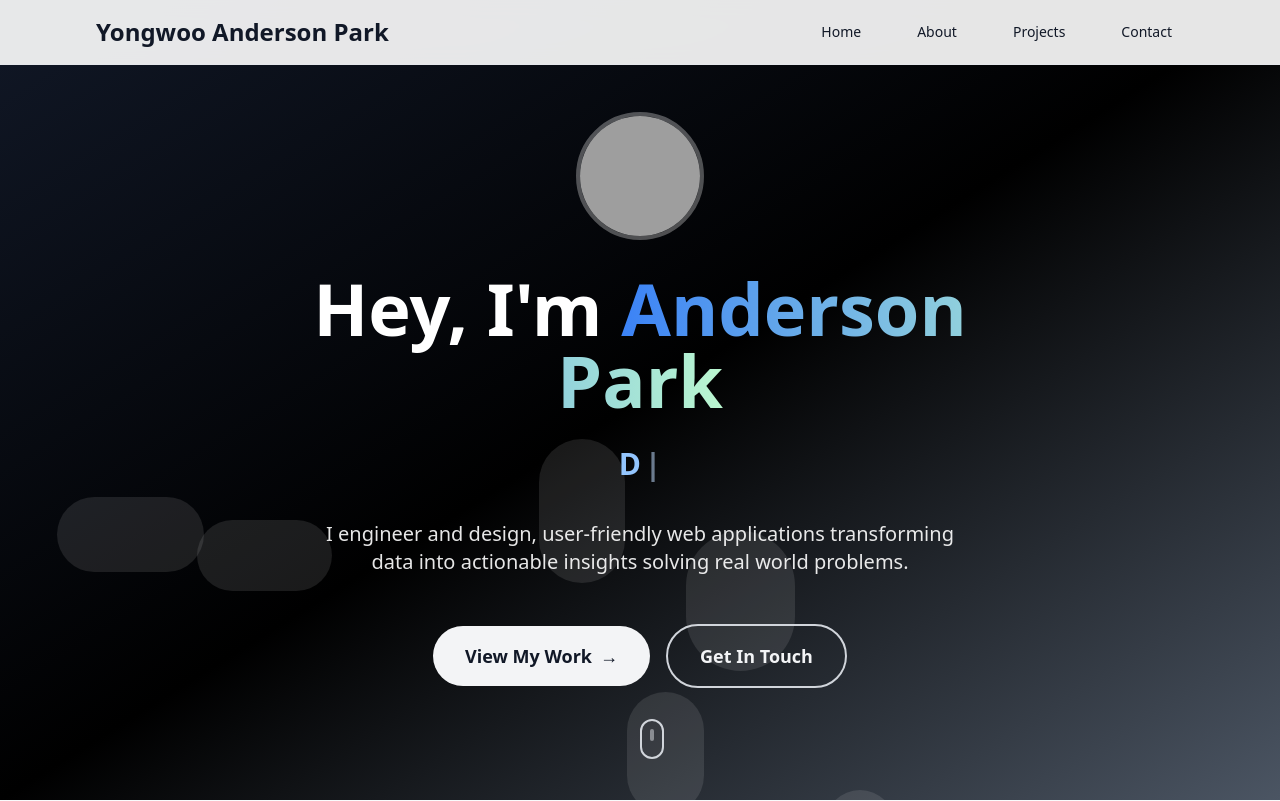
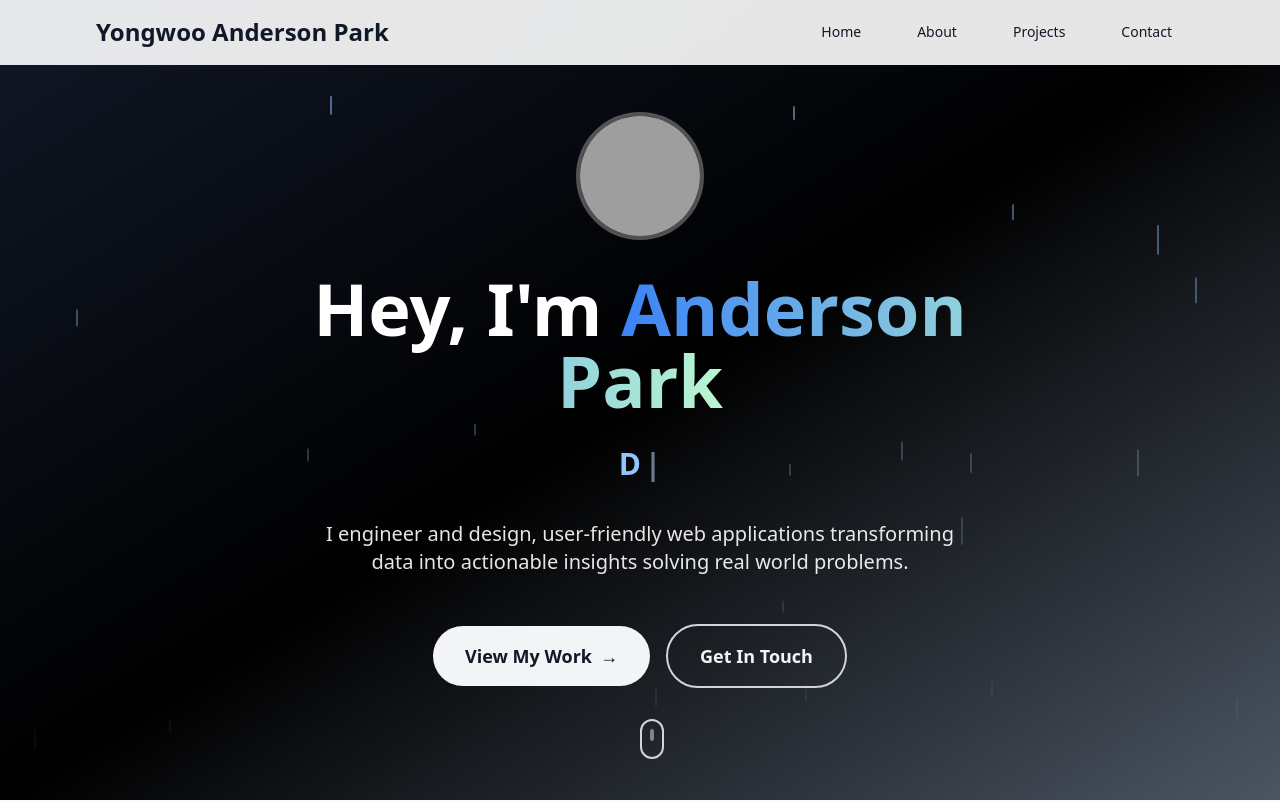
Before and after one commit to yandersonpark1/yandersonpark1-portfolio-web, a Next.js app: page / in a window 1280 px wide. Shown: the top 801 px of the page. Built offline with nearby package versions, Linux system fonts and the light colour scheme; grey boxes are pictures that could not be loaded.

Commit message:
updated hero to add constant raindrop animation in background

```diff
--- a/app/components/Hero.tsx
+++ b/app/components/Hero.tsx
@@ -1,5 +1,5 @@
 'use client'
-import { useState, useEffect } from 'react'
+import { useState, useEffect, useMemo } from 'react'
 import Image from 'next/image'
 
 export default function Hero() {
@@ -7,6 +7,18 @@ export default function Hero() {
   const [displayedText, setDisplayedText] = useState('')
   const [isTyping, setIsTyping] = useState(true)
   const [charIndex, setCharIndex] = useState(0)
+
+  const raindrops = useMemo(
+    () =>
+      [...Array(20)].map((_, i) => ({
+        id: i,
+        left: `${Math.random() * 100}%`,
+        duration: `${Math.random() * 2 + 2}s`,
+        delay: `${Math.random() * 5}s`,
+        height: `${Math.random() * 20 + 10}px`,
+      })),
+    []
+  );
 
   // Array of roles that will rotate
   const roles = [
@@ -72,19 +84,19 @@ export default function Hero() {
       {/* Animated background gradient */}
       <div className="absolute inset-0 bg-gradient-to-br from-gray-900 via-black to-gray-600 animate-gradient-x"></div>
 
-      {/* Floating particles effect */}
+      {/* Raindrop effect */}
       <div className="absolute inset-0">
-        {[...Array(6)].map((_, i) => (
+        {raindrops.map((drop) => (
           <div
-            key={i}
-            className={`absolute bg-white/10 rounded-full animate-float-${i % 3 + 1}`}
+            key={drop.id}
+            className="raindrop"
             style={{
-              left: `${Math.random() * 100}%`,
-              top: `${Math.random() * 100}%`,
-              width: `${Math.random() * 100 + 50}px`,
-              height: `${Math.random() * 100 + 50}px`,
+              left: drop.left,
+              animationDuration: drop.duration,
+              animationDelay: drop.delay,
+              height: drop.height,
             }}
-          ></div>
+          />
         ))}
       </div>
 
--- a/app/globals.css
+++ b/app/globals.css
@@ -1,3 +1,20 @@
 @tailwind base;
 @tailwind components;
 @tailwind utilities;
+
+@keyframes fall {
+  0% {
+    transform: translateY(-100%); /* start above */
+    opacity: 0.6;
+  }
+  100% {
+    transform: translateY(100vh); /* fall past the bottom */
+    opacity: 0;
+  }
+}
+
+.raindrop {
+  @apply absolute w-px bg-blue-300 rounded-full;
+  width : 2px;
+  animation: fall linear infinite;
+}
```
